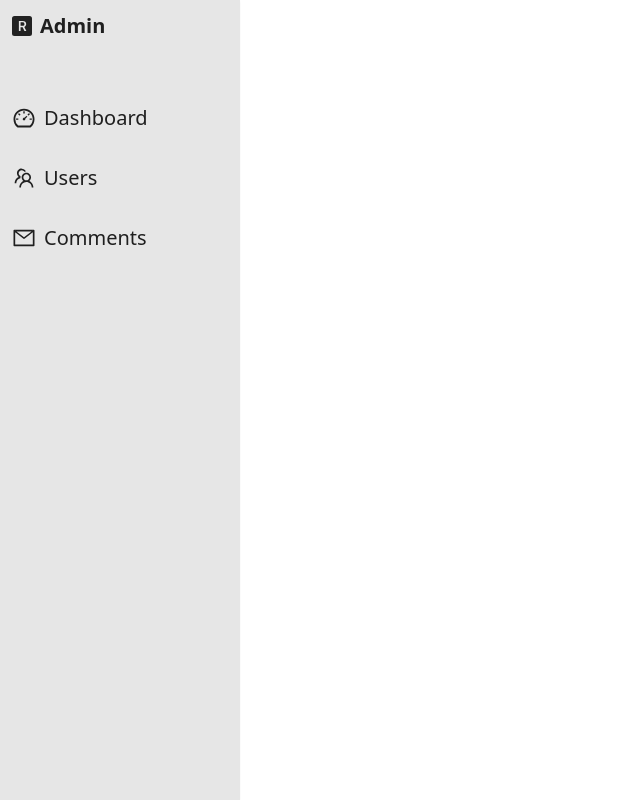
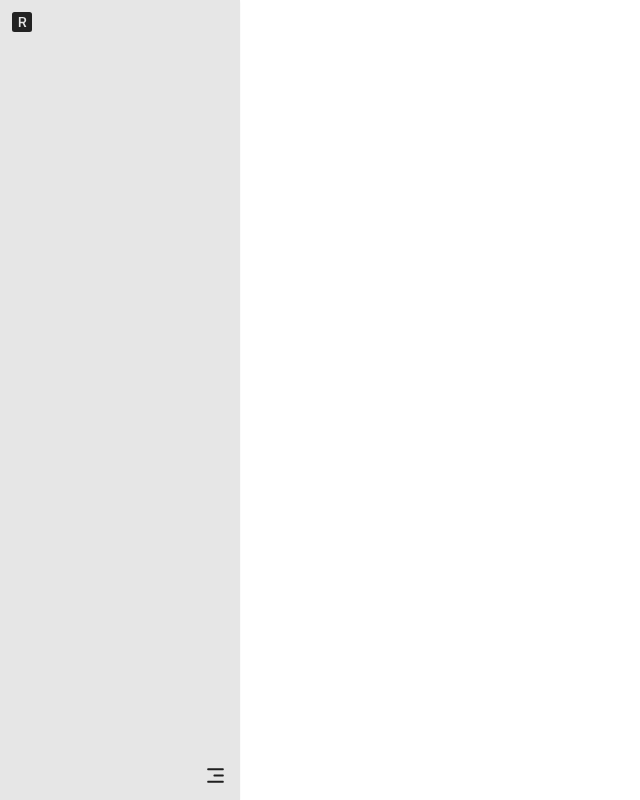
Before and after one commit to Reeyy/blog-porfolio, a Next.js app: page /admin in a window 1280 px wide. Shown: the whole page, without its empty margins (0-640 px from the left). Built offline with nearby package versions, Linux system fonts and the light colour scheme.

Commit message:
added toogle nac function

```diff
--- a/components/Organisms/NavAdmin.tsx
+++ b/components/Organisms/NavAdmin.tsx
@@ -1,7 +1,7 @@
 import Logo from 'components/Atoms/Logo';
 import Link from 'next/link';
-import { FC } from 'react';
-import { RiDashboardFill, RiMailAddFill } from 'react-icons/ri';
+import { FC, useRef, useState } from 'react';
+import { CgMenuRight, CgMenuRightAlt } from 'react-icons/cg';
 
 import NavItems from './NavItems';
 
@@ -12,30 +12,74 @@ interface Props {
     icon: JSX.Element;
   }[];
 }
+const NAV_OPEN = 'w-60';
+const NAV_CLOSE = 'w-14';
+const NavAdmin: FC<Props> = ({ navItems }): JSX.Element => {
+  const [toogleNav, setToogleNav] = useState(false);
+  const navRef = useRef<HTMLElement>(null);
 
-const NavAdmin: FC<Props> = ({ navItems }): JSX.Element => {
+  /**
+   * If the navRef is not current, return; if the navRef is current, remove the NAV_OPEN class and add
+   * the NAV_CLOSE class; otherwise, add the NAV_OPEN class and remove the NAV_CLOSE class.
+   * @returns The function onToogleNav is being returned.
+   */
+  const onToogleNav = () => {
+    const { current } = navRef;
+    if (!current) return;
+    const { classList } = current;
+    if (toogleNav) {
+      classList.remove(NAV_OPEN);
+      classList.add(NAV_CLOSE);
+    } else {
+      classList.add(NAV_OPEN);
+      classList.remove(NAV_CLOSE);
+    }
+    setToogleNav(!toogleNav);
+  };
   return (
-    <nav className='h-screen w-60 shadow-sm bg-secondary-light dark:bg-secondary-dark'>
+    <nav
+      ref={navRef}
+      className='h-screen w-60 shadow-sm bg-secondary-light dark:bg-secondary-dark
+    flex flex-col justify-between
+    '
+    >
+      <ul>
         {/* logo */}
         <Link className='flex items-center space-x-2 p-3 mb-10' href={'/admin'}>
           <Logo className=' fill-highlight-light dark:fill-highlight-dark w-5 h-5' />
+          {toogleNav && (
             <span className='text-highlight-light dark:text-highlight-dark text-xl font-semibold'>
               Admin
             </span>
+          )}
         </Link>
         {/*end logo */}
         {/* item navs */}
+        {toogleNav && (
           <ul className='space-y-2'>
-        {navItems.map((item, index) => (
+            {navItems.map((item) => (
               <NavItems
-            key={index}
+                key={item.href}
                 href={item.href}
                 label={item.label}
                 icon={item.icon}
               />
             ))}
           </ul>
+        )}
+
         {/* end item navs */}
+      </ul>
+
+      {/* nav toogle */}
+      <button
+        onClick={onToogleNav}
+        className=' text-highlight-light dark:text-highlight-dark p-3
+      hover:scale-110 transform transition duration-300 ease-in-out self-end
+      '
+      >
+        {toogleNav ? <CgMenuRight size={25} /> : <CgMenuRightAlt size={25} />}
+      </button>
     </nav>
   );
 };
--- a/constant/index.tsx
+++ b/constant/index.tsx
@@ -4,6 +4,7 @@ import {
   AiOutlineTeam,
   AiOutlineDashboard,
 } from 'react-icons/ai';
+import { RiDashboardFill, RiMailAddFill } from 'react-icons/ri';
 
 // ! Path: nav admin items
 export const navItems = [
@@ -20,7 +21,12 @@ export const navItems = [
   {
     label: 'Comments',
     href: '/admin/comments',
-    icon: <AiOutlineMail size={24} />,
+    icon: <RiMailAddFill size={24} />,
+  },
+  {
+    label: 'Contacts',
+    href: '/admin/contacts',
+    icon: <RiDashboardFill size={24} />,
   },
 ];
 // * END Path: nav admin items
```
Also changed, not shown: 1 other file (tests, documents, lock files or other folders). Lines whose indentation alone changed are shown as unchanged.
